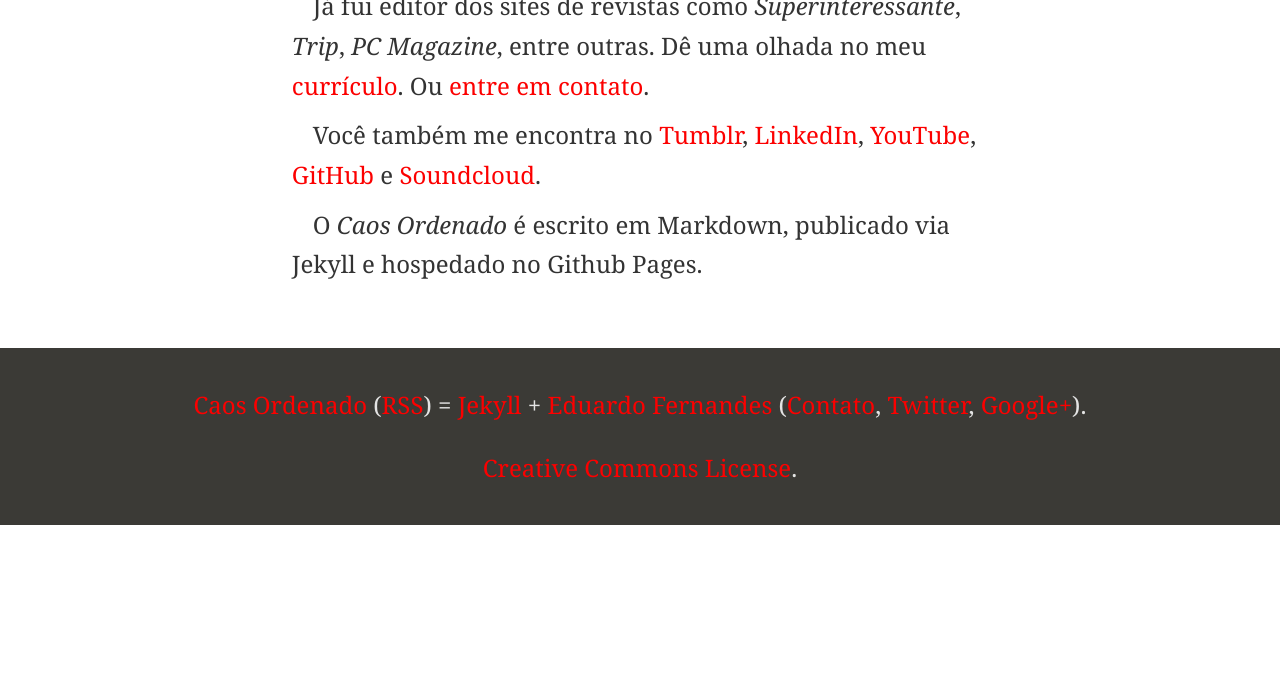
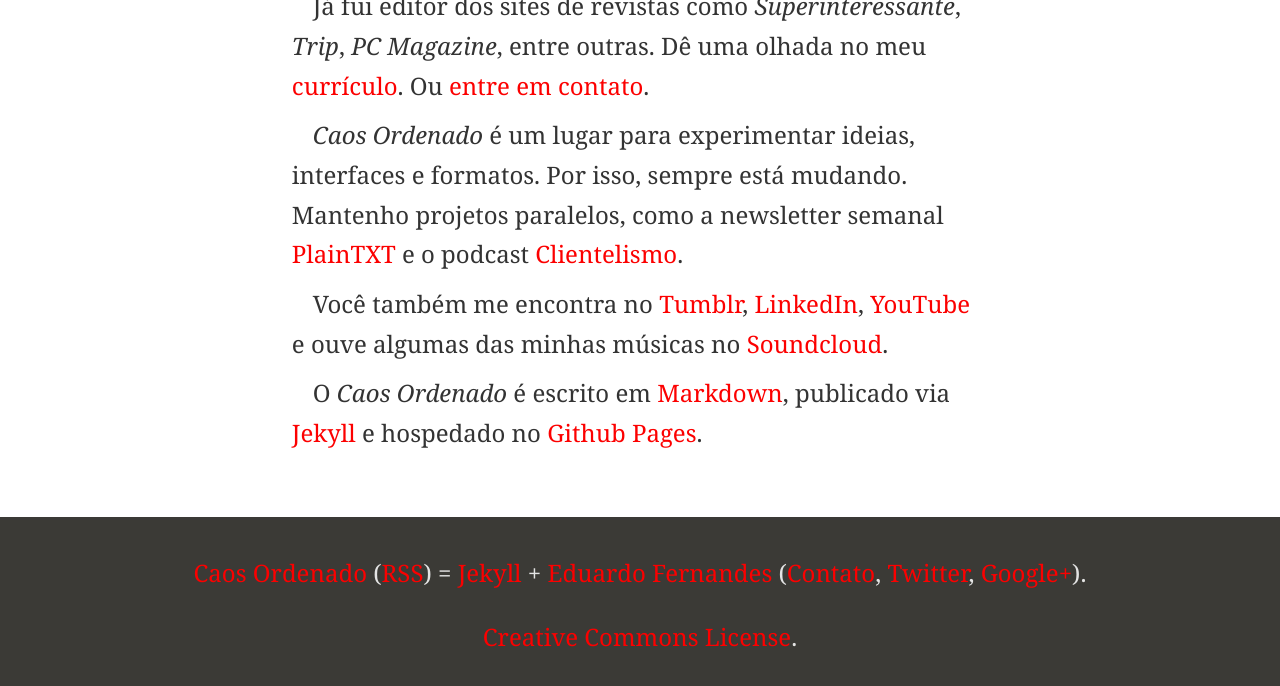
Before and after one commit to eduf/eduf.github.com, a Jekyll site: the page built from info.html, in a window 1280 px wide and 900 px high, scrolled down 705 px, cut to the strip 207-893 px from the top of the window. Built offline with Jekyll 4.4.1, drawn with Linux system fonts in a browser that asks for light colours; nearby versions of some CDN libraries; comment, search, counter and statistics services are not loaded; before the commit the page ends 1437 px from its top, so only the background shows below that.

Commit message:
Inserindo mais redes no currículo e acertando texto do Info

```diff
--- a/curriculo.html
+++ b/curriculo.html
@@ -18,8 +18,11 @@
 					<li><a href="http://twitter.com/eduf">Twitter</a>.</li>
 					<li><a href="http://br.linkedin.com/in/eduardofernandes">LinkedIn</a>.</li>
 					<li><a href="http://youtube.com/eduardofernandex">YouTube</a>.</li>
-					<li><a href="http://vimeo.com/eduf">Vimeo</a>.</li>
+					<li><a href="http://mrbrainstorm.com">Tumblr</a>.</li>
 					<li><a href="http://soundcloud.com/eduf">Soundcloud</a>.</li>
+					<li><a href="http://medium.com/@eduf">Medium</a>.</li>
+					<li><a href="https://alpha.app.net/edufernandes">ADN</a>.</li>
+					<li><a href="https://plus.google.com/u/0/101227303495844681081/posts">Google+</a>.</li>
 				</ul>
 
 	<h2>Resumo das experiências profissionais</h2>
--- a/info.html
+++ b/info.html
@@ -12,7 +12,9 @@
 "<n uers=\"znvygb: rqhs\100pnbfbeqranqb\056pbz\">rager rz pbagngb<\057n>".replace(/[a-zA-Z]/g, function(c){return String.fromCharCode((c<="Z"?90:122)>=(c=c.charCodeAt(0)+13)?c:c-26);}));
 </script>.</p>
 
-			<p>Você também me encontra no <a href="http://mrbrainstorm.com">Tumblr</a>, <a href="http://br.linkedin.com/in/eduardofernandes">LinkedIn</a>, <a href="http://youtube.com/eduardofernandex">YouTube</a>, <a href="http://github.com/eduf">GitHub</a> e <a href="http://soundcloud.com/eduf">Soundcloud</a>.
+			<p><em>Caos Ordenado</em> é um lugar para experimentar ideias, interfaces e formatos. Por isso, sempre está mudando. Mantenho projetos paralelos, como a newsletter semanal <a href="http://caosordenado.com/plaintxt.html" rel="bookmark">PlainTXT</a> e o podcast <a href="https://soundcloud.com/caosordenado/sets/clientelismo" rel="bookmark">Clientelismo</a>.</p>
 
-			<p>O <em>Caos Ordenado</em> é escrito em Markdown, publicado via Jekyll e hospedado no Github Pages.</p>
+			<p>Você também me encontra no <a href="http://mrbrainstorm.com">Tumblr</a>, <a href="http://br.linkedin.com/in/eduardofernandes">LinkedIn</a>, <a href="http://youtube.com/eduardofernandex">YouTube</a> e ouve algumas das minhas músicas no <a href="http://soundcloud.com/eduf">Soundcloud</a>.</p>
+
+			<p>O <em>Caos Ordenado</em> é escrito em <a href="http://daringfireball.net/projects/markdown/" rel="bookmark">Markdown</a>, publicado via <a href="http://jekyllrb.com/" rel="bookmark">Jekyll</a> e hospedado no <a href="http://pages.github.com/" rel="bookmark">Github Pages</a>.</p>
 		</article>
```
